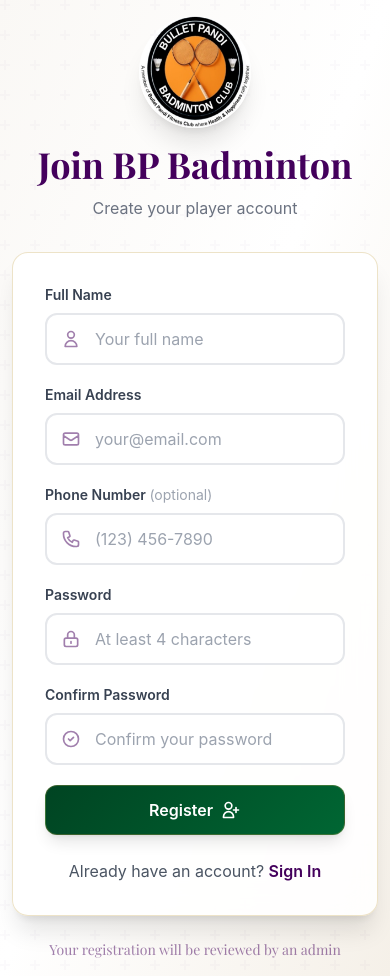
After one commit to ganeshrj78/dpbadi, a Flask app: page /register in a window 390 px wide. The commit adds this page. Run offline with Flask 3, Linux system fonts and the light colour scheme; some libraries are stand-ins or nearby versions.

Commit message:
Add player self-registration with admin approval
Features:
- New /register route for player self-registration
- Players must be approved by admin before they can login
- Admin dashboard shows pending approvals with approve/reject buttons
- Rejected registrations are deleted
- Players can update their profile (name, email, phone)
- Admin-created players are auto-approved

Changes:
- Add is_approved field to Player model
- Add registration page with form validation
- Update login to check approval status
- Add pending approvals section to dashboard
- Add approve/reject routes for admins
- Update player profile to allow editing basic info

Co-Authored-By: Claude Opus 4.5 <noreply@anthropic.com>

```diff
--- a/app.py
+++ b/app.py
@@ -96,6 +96,9 @@ def login():
             password = request.form.get('player_password')
             player = Player.query.filter(db.func.lower(Player.email) == email).first()
             if player and player.check_password(password):
+                if not player.is_approved:
+                    flash('Your registration is pending approval. Please wait for admin approval.', 'error')
+                    return render_template('login.html')
                 if not player.is_active:
                     flash('Your account has been deactivated. Please contact an admin.', 'error')
                     return render_template('login.html')
@@ -123,6 +126,54 @@ def logout():
     return redirect(url_for('login'))
 
 
+@app.route('/register', methods=['GET', 'POST'])
+def register():
+    if request.method == 'POST':
+        name = request.form.get('name', '').strip()
+        email = request.form.get('email', '').strip().lower()
+        phone = request.form.get('phone', '').strip()
+        password = request.form.get('password')
+        confirm_password = request.form.get('confirm_password')
+
+        # Validation
+        if not name or not email or not password:
+            flash('Name, email, and password are required', 'error')
+            return render_template('register.html')
+
+        if password != confirm_password:
+            flash('Passwords do not match', 'error')
+            return render_template('register.html')
+
+        if len(password) < 4:
+            flash('Password must be at least 4 characters', 'error')
+            return render_template('register.html')
+
+        # Check if email already exists
+        existing_player = Player.query.filter(db.func.lower(Player.email) == email).first()
+        if existing_player:
+            flash('An account with this email already exists', 'error')
+            return render_template('register.html')
+
+        # Create new player (pending approval)
+        player = Player(
+            name=name,
+            email=email,
+            phone=phone,
+            category='regular',
+            is_approved=False,
+            is_active=True
+        )
+        player.set_password(password)
+
+        db.session.add(player)
+        db.session.commit()
+
+        flash('Registration successful! Please wait for admin approval.', 'success')
+        return redirect(url_for('login'))
+
+    return render_template('register.html')
+
+
 # Dashboard
 @app.route('/')
 @login_required
@@ -132,13 +183,16 @@ def dashboard():
         return redirect(url_for('player_profile'))
     # Admin and player_admin can access dashboard
 
-    total_players = Player.query.count()
+    total_players = Player.query.filter_by(is_approved=True).count()
     upcoming_sessions = Session.query.filter(Session.date >= date.today()).count()
 
     # Calculate total outstanding balance
-    players = Player.query.all()
+    players = Player.query.filter_by(is_approved=True).all()
     total_outstanding = sum(p.get_balance() for p in players)
     total_collected = sum(p.get_total_payments() for p in players)
+
+    # Pending approvals
+    pending_approvals = Player.query.filter_by(is_approved=False).order_by(Player.created_at.desc()).all()
 
     # Recent sessions
     recent_sessions = Session.query.order_by(Session.date.desc()).limit(5).all()
@@ -151,6 +205,7 @@ def dashboard():
                          upcoming_sessions=upcoming_sessions,
                          total_outstanding=round(total_outstanding, 2),
                          total_collected=round(total_collected, 2),
+                         pending_approvals=pending_approvals,
                          recent_sessions=recent_sessions,
                          recent_payments=recent_payments)
 
@@ -168,7 +223,31 @@ def player_profile():
     if request.method == 'POST':
         action = request.form.get('action')
 
-        if action == 'update_zelle':
+        if action == 'update_profile':
+            name = request.form.get('name', '').strip()
+            email = request.form.get('email', '').strip().lower()
+            phone = request.form.get('phone', '').strip()
+
+            if not name:
+                flash('Name is required', 'error')
+            else:
+                # Check if email is taken by another player
+                if email:
+                    existing = Player.query.filter(
+                        db.func.lower(Player.email) == email,
+                        Player.id != player.id
+                    ).first()
+                    if existing:
+                        flash('This email is already in use by another player', 'error')
+                        return redirect(url_for('player_profile'))
+
+                player.name = name
+                player.email = email if email else None
+                player.phone = phone if phone else None
+                db.session.commit()
+                flash('Profile updated successfully!', 'success')
+
+        elif action == 'update_zelle':
             zelle_pref = request.form.get('zelle_preference')
             if zelle_pref in ['email', 'phone']:
                 player.zelle_preference = zelle_pref
@@ -432,7 +511,7 @@ def add_player():
             flash('Name is required', 'error')
             return render_template('player_form.html', player=None)
 
-        player = Player(name=name, category=category, phone=phone, email=email, zelle_preference=zelle_preference)
+        player = Player(name=name, category=category, phone=phone, email=email, zelle_preference=zelle_preference, is_approved=True)
         if password:
             player.set_password(password)
 
@@ -558,6 +637,27 @@ def toggle_active(id):
     status = 'activated' if player.is_active else 'deactivated'
     flash(f'{player.name} has been {status}!', 'success')
     return redirect(url_for('player_detail', id=id))
+
+
+@app.route('/players/<int:id>/approve', methods=['POST'])
+@admin_required
+def approve_player(id):
+    player = Player.query.get_or_404(id)
+    player.is_approved = True
+    db.session.commit()
+    flash(f'{player.name} has been approved!', 'success')
+    return redirect(url_for('dashboard'))
+
+
+@app.route('/players/<int:id>/reject', methods=['POST'])
+@admin_required
+def reject_player(id):
+    player = Player.query.get_or_404(id)
+    name = player.name
+    db.session.delete(player)
+    db.session.commit()
+    flash(f'Registration for {name} has been rejected and removed.', 'success')
+    return redirect(url_for('dashboard'))
 
 
 # Session routes
--- a/models.py
+++ b/models.py
@@ -19,6 +19,7 @@ class Player(db.Model):
     managed_by = db.Column(db.Integer, db.ForeignKey('players.id'), nullable=True)  # Parent player who can vote/pay for this player
     is_admin = db.Column(db.Boolean, default=False)  # Player admin flag
     is_active = db.Column(db.Boolean, default=True)  # Active/Inactive status
+    is_approved = db.Column(db.Boolean, default=False)  # Registration approval status
 
     # Audit fields
     created_by = db.Column(db.Integer, db.ForeignKey('players.id'), nullable=True)
--- /dev/null
+++ b/templates/register.html
@@ -0,0 +1,117 @@
+{% extends "base.html" %}
+
+{% block title %}Register - BP Badminton{% endblock %}
+
+{% block content %}
+<div class="min-h-[85vh] flex items-center justify-center">
+    <div class="w-full max-w-md">
+        <!-- Logo and Title -->
+        <div class="text-center mb-8">
+            <img src="{{ url_for('static', filename='logo.png') }}" alt="BP Badminton" class="w-28 h-28 mx-auto rounded-full shadow-xl mb-4">
+            <h1 class="text-4xl font-serif font-bold text-wimbledon-purple">
+                Join BP Badminton
+            </h1>
+            <p class="text-gray-500 mt-3">Create your player account</p>
+        </div>
+
+        <!-- Registration Card -->
+        <div class="bg-white/90 backdrop-blur-lg rounded-2xl shadow-xl p-8 border border-wimbledon-gold/30">
+            <form method="POST" class="space-y-5">
+                <div>
+                    <label for="name" class="block text-sm font-semibold text-gray-700 mb-2">Full Name</label>
+                    <div class="relative">
+                        <div class="absolute inset-y-0 left-0 pl-4 flex items-center pointer-events-none">
+                            <svg class="w-5 h-5 text-wimbledon-purple/50" fill="none" stroke="currentColor" viewBox="0 0 24 24">
+                                <path stroke-linecap="round" stroke-linejoin="round" stroke-width="2" d="M16 7a4 4 0 11-8 0 4 4 0 018 0zM12 14a7 7 0 00-7 7h14a7 7 0 00-7-7z"></path>
+                            </svg>
+                        </div>
+                        <input type="text" name="name" id="name" required
+                            class="w-full pl-12 pr-4 py-3 border-2 border-gray-200 rounded-xl focus:outline-none focus:border-wimbledon-green focus:ring-4 focus:ring-wimbledon-green/20 transition-all"
+                            placeholder="Your full name">
+                    </div>
+                </div>
+
+                <div>
+                    <label for="email" class="block text-sm font-semibold text-gray-700 mb-2">Email Address</label>
+                    <div class="relative">
+                        <div class="absolute inset-y-0 left-0 pl-4 flex items-center pointer-events-none">
+                            <svg class="w-5 h-5 text-wimbledon-purple/50" fill="none" stroke="currentColor" viewBox="0 0 24 24">
+                                <path stroke-linecap="round" stroke-linejoin="round" stroke-width="2" d="M3 8l7.89 5.26a2 2 0 002.22 0L21 8M5 19h14a2 2 0 002-2V7a2 2 0 00-2-2H5a2 2 0 00-2 2v10a2 2 0 002 2z"></path>
+                            </svg>
+                        </div>
+                        <input type="email" name="email" id="email" required
+                            class="w-full pl-12 pr-4 py-3 border-2 border-gray-200 rounded-xl focus:outline-none focus:border-wimbledon-green focus:ring-4 focus:ring-wimbledon-green/20 transition-all"
+                            placeholder="your@email.com">
+                    </div>
+                </div>
+
+                <div>
+                    <label for="phone" class="block text-sm font-semibold text-gray-700 mb-2">Phone Number <span class="text-gray-400 font-normal">(optional)</span></label>
+                    <div class="relative">
+                        <div class="absolute inset-y-0 left-0 pl-4 flex items-center pointer-events-none">
+                            <svg class="w-5 h-5 text-wimbledon-purple/50" fill="none" stroke="currentColor" viewBox="0 0 24 24">
+                                <path stroke-linecap="round" stroke-linejoin="round" stroke-width="2" d="M3 5a2 2 0 012-2h3.28a1 1 0 01.948.684l1.498 4.493a1 1 0 01-.502 1.21l-2.257 1.13a11.042 11.042 0 005.516 5.516l1.13-2.257a1 1 0 011.21-.502l4.493 1.498a1 1 0 01.684.949V19a2 2 0 01-2 2h-1C9.716 21 3 14.284 3 6V5z"></path>
+                            </svg>
+                        </div>
+                        <input type="tel" name="phone" id="phone"
+                            class="w-full pl-12 pr-4 py-3 border-2 border-gray-200 rounded-xl focus:outline-none focus:border-wimbledon-green focus:ring-4 focus:ring-wimbledon-green/20 transition-all"
+                            placeholder="(123) 456-7890">
+                    </div>
+                </div>
+
+                <div>
+                    <label for="password" class="block text-sm font-semibold text-gray-700 mb-2">Password</label>
+                    <div class="relative">
+                        <div class="absolute inset-y-0 left-0 pl-4 flex items-center pointer-events-none">
+                            <svg class="w-5 h-5 text-wimbledon-purple/50" fill="none" stroke="currentColor" viewBox="0 0 24 24">
+                                <path stroke-linecap="round" stroke-linejoin="round" stroke-width="2" d="M12 15v2m-6 4h12a2 2 0 002-2v-6a2 2 0 00-2-2H6a2 2 0 00-2 2v6a2 2 0 002 2zm10-10V7a4 4 0 00-8 0v4h8z"></path>
+                            </svg>
+                        </div>
+                        <input type="password" name="password" id="password" required minlength="4"
+                            class="w-full pl-12 pr-4 py-3 border-2 border-gray-200 rounded-xl focus:outline-none focus:border-wimbledon-green focus:ring-4 focus:ring-wimbledon-green/20 transition-all"
+                            placeholder="At least 4 characters">
+                    </div>
+                </div>
+
+                <div>
+                    <label for="confirm_password" class="block text-sm font-semibold text-gray-700 mb-2">Confirm Password</label>
+                    <div class="relative">
+                        <div class="absolute inset-y-0 left-0 pl-4 flex items-center pointer-events-none">
+                            <svg class="w-5 h-5 text-wimbledon-purple/50" fill="none" stroke="currentColor" viewBox="0 0 24 24">
+                                <path stroke-linecap="round" stroke-linejoin="round" stroke-width="2" d="M9 12l2 2 4-4m6 2a9 9 0 11-18 0 9 9 0 0118 0z"></path>
+                            </svg>
+                        </div>
+                        <input type="password" name="confirm_password" id="confirm_password" required minlength="4"
+                            class="w-full pl-12 pr-4 py-3 border-2 border-gray-200 rounded-xl focus:outline-none focus:border-wimbledon-green focus:ring-4 focus:ring-wimbledon-green/20 transition-all"
+                            placeholder="Confirm your password">
+                    </div>
+                </div>
+
+                <button type="submit"
+                    class="w-full btn-success text-white py-3 px-4 rounded-xl font-semibold shadow-lg border border-wimbledon-gold/30">
+                    <span class="flex items-center justify-center space-x-2">
+                        <span>Register</span>
+                        <svg class="w-5 h-5" fill="none" stroke="currentColor" viewBox="0 0 24 24">
+                            <path stroke-linecap="round" stroke-linejoin="round" stroke-width="2" d="M18 9v3m0 0v3m0-3h3m-3 0h-3m-2-5a4 4 0 11-8 0 4 4 0 018 0zM3 20a6 6 0 0112 0v1H3v-1z"></path>
+                        </svg>
+                    </span>
+                </button>
+            </form>
+
+            <div class="mt-6 text-center">
+                <p class="text-gray-600">
+                    Already have an account?
+                    <a href="{{ url_for('login') }}" class="text-wimbledon-purple font-semibold hover:underline">Sign In</a>
+                </p>
+            </div>
+        </div>
+
+        <!-- Info text -->
+        <div class="text-center mt-6">
+            <p class="text-wimbledon-purple/50 text-sm font-serif">
+                Your registration will be reviewed by an admin
+            </p>
+        </div>
+    </div>
+</div>
+{% endblock %}
```
Also changed, not shown: templates/dashboard.html (+45 -0 lines), templates/login.html (+9 -1 lines), templates/player_profile.html (+16 -9 lines).
